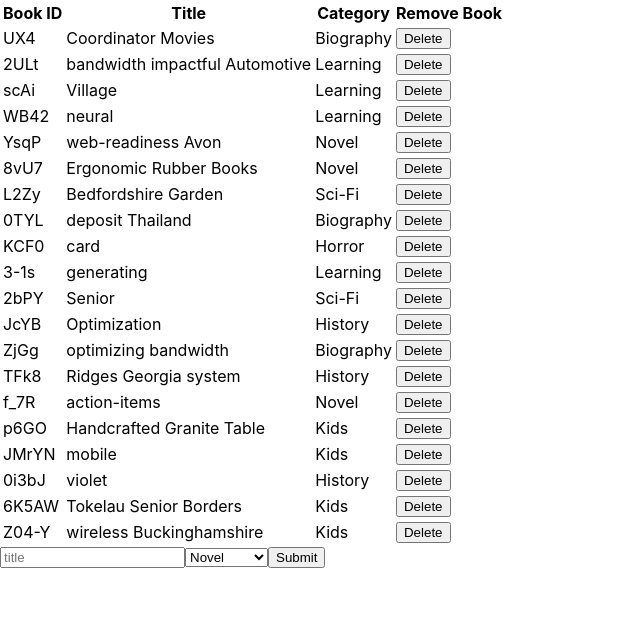
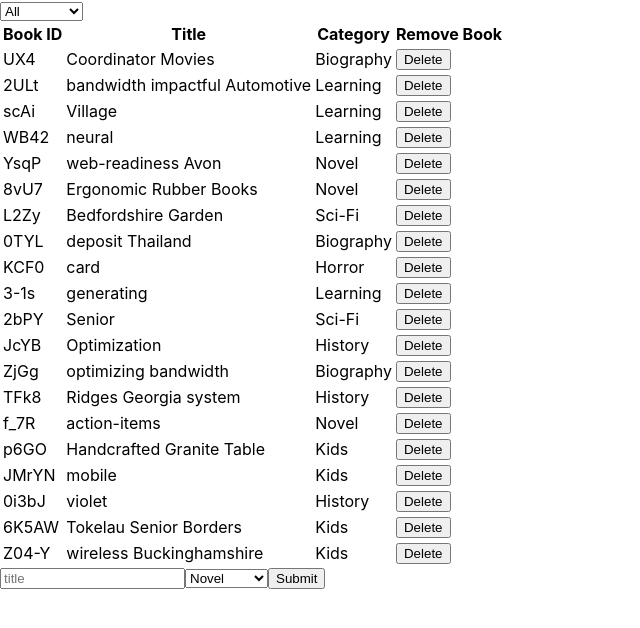
Before and after one commit to cdrani/book-cms, a React (Create React App) app: page / in a window 1280 px wide. Shown: the top 628 px of the page, without its empty margins (0-640 px from the left). Built offline with nearby package versions, Linux system fonts and the light colour scheme.

Commit message:
CategoryFilter component

```diff
--- a/src/components/App.js
+++ b/src/components/App.js
@@ -1,11 +1,13 @@
 import React, { Component } from 'react'
 import BooksList from '../containers/BooksList'
 import BooksForm from '../containers/BooksForm'
+import CategoryFilter from '../containers/CategoryFilter'
 
 class App extends Component {
   render() {
     return (
       <div className="App">
+        <CategoryFilter />
         <BooksList />
         <BooksForm />
       </div>
--- /dev/null
+++ b/src/containers/CategoryFilter.js
@@ -0,0 +1,12 @@
+import React from 'react'
+import { categories } from '../constants'
+
+const CategoryFilter = () => (
+  <select>
+    {['All', ...categories].map(category => (
+      <option>{category}</option>
+    ))}
+  </select>
+)
+
+export default CategoryFilter
```
